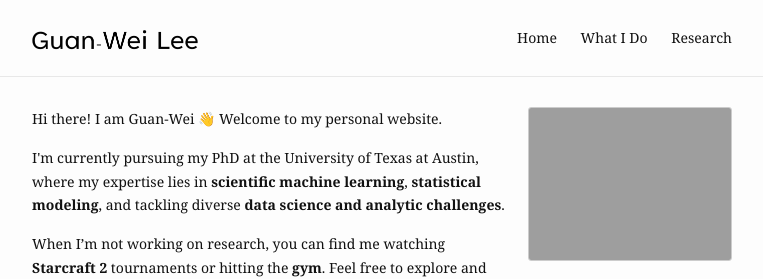
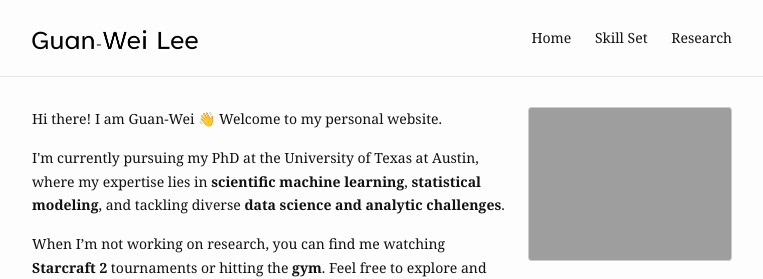
Before and after one commit to gwlee88004/gwlee88004.github.io, a Jekyll site: the page built from index.md, in a window 1280 px wide. Shown: the top 279 px of the page, without its empty margins (258-1021 px from the left). Built offline with Jekyll 4.4.1, drawn with Linux system fonts in a browser that asks for light colours.

Commit message:
Update work content

```diff
--- a/_config.yml
+++ b/_config.yml
@@ -12,7 +12,7 @@ header:
   pages:
     - name: Home #<-- index.md
       slug: /
-    - name: "What I Do" #<--work.md
+    - name: "Skill Set" #<--work.md
       slug: /work
     - name: Research #<--research.md
 
```
